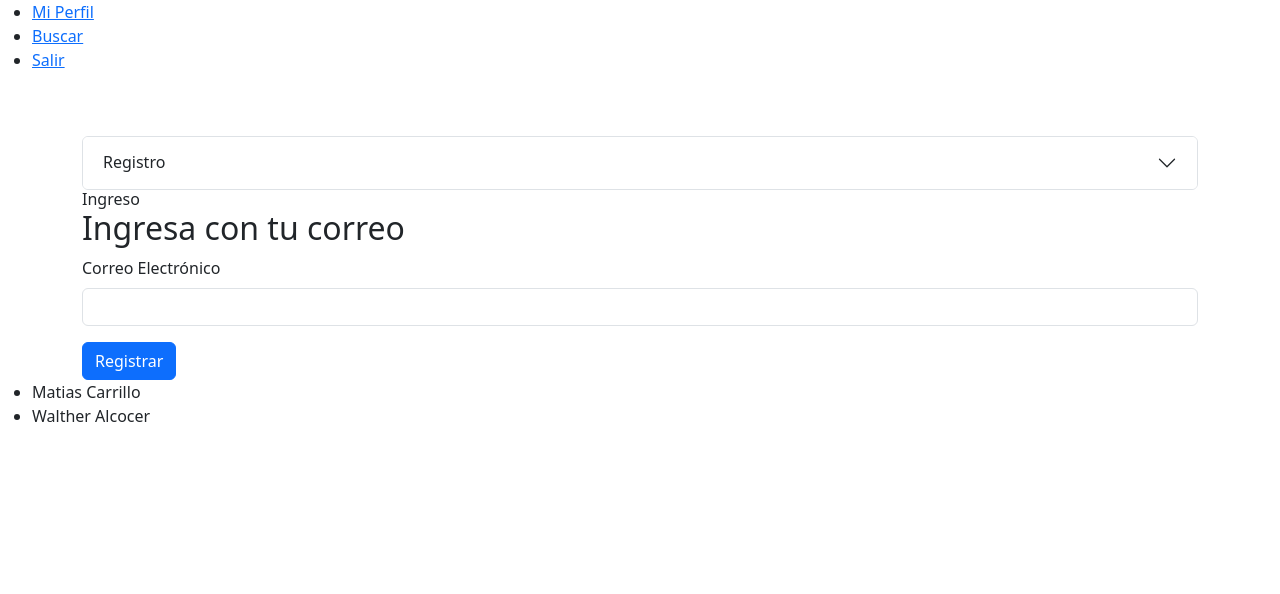
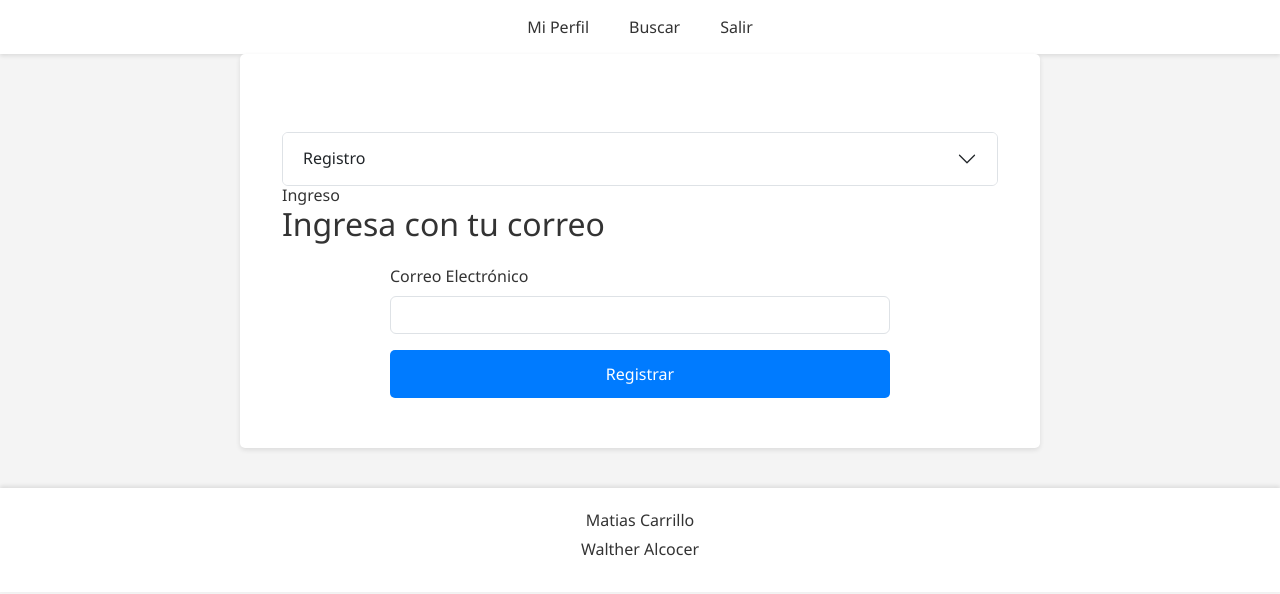
Before and after one commit to MC6115/Hackathon-Project, a plain HTML site: page apps/frontend/index.html in a window 1280 px wide. Both pictures are taken after a click on the button "Ingreso". Drawn offline with nearby package versions, Linux system fonts and the light colour scheme.

Commit message:
Cambios03

```diff
--- a/apps/frontend/auth.html
+++ b/apps/frontend/auth.html
@@ -1,15 +1,26 @@
 <!DOCTYPE html>
 <html lang="en">
+
 <head>
     <meta charset="UTF-8">
     <meta name="viewport" content="width=device-width, initial-scale=1.0">
     <title>Trade Skills</title>
 </head>
+
 <body>
     <!-- Usar Javascript para recuperar el ID del user que viene en los parámetros -->
     <!-- Luego hacer un fetch para obtener a todo el usuario y guardarlo en el State -->
-     <!-- Luego hacer un redirect hacia /index.html -->
+    <!-- Luego hacer un redirect hacia /index.html -->
+    <header>
+        <!-- Barra de Navegación siempre en la parte superior de la ventana.  -->
+        <!-- Debería tener 3 opciones: Mi Perfil (/home.html), Buscar (/market.html), Salir (/logout.html)  -->
+        <nav>
+            <ul>
+                <li><a href="logout.html" id="logoutButton">Salir</a></li>
+            </ul>
+        </nav>
+    </header>
+    <script src="app.js"></script>
+</body>
 
-     <script src="app.js"></script>
-</body>
 </html>
--- a/apps/frontend/style.css
+++ b/apps/frontend/style.css
@@ -0,0 +1,90 @@
+/* General Styles */
+body {
+    font-family: 'Segoe UI', Tahoma, Geneva, Verdana, sans-serif;
+    background-color: #f4f4f4;
+    color: #333;
+    margin: 0;
+    padding: 0;
+}
+
+/* Header Styles */
+header nav ul {
+    list-style: none;
+    display: flex;
+    justify-content: center;
+    padding: 15px;
+    background-color: #ffffff;
+    box-shadow: 0 2px 4px rgba(0, 0, 0, 0.1);
+    margin: 0;
+}
+
+header nav ul li a {
+    color: #333;
+    text-decoration: none;
+    padding: 10px 20px;
+    font-weight: 500;
+    transition: color 0.3s ease;
+}
+
+header nav ul li a:hover {
+    color: #007bff;
+}
+
+/* Main Content */
+main {
+    padding: 30px;
+    max-width: 800px;
+    margin: 0 auto;
+    background-color: #fff;
+    box-shadow: 0 2px 5px rgba(0, 0, 0, 0.1);
+    border-radius: 5px;
+}
+
+/* Form Styles */
+form {
+    max-width: 500px;
+    margin: 20px auto;
+}
+
+form .btn {
+    width: 100%;
+    background-color: #007bff;
+    color: #fff;
+    border: none;
+    padding: 12px;
+    cursor: pointer;
+    border-radius: 5px;
+    transition: background-color 0.3s ease;
+}
+
+form .btn:hover {
+    background-color: #0056b3;
+}
+
+/* User List */
+.list-group-item {
+    padding: 15px;
+    border: 1px solid #ddd;
+    border-radius: 5px;
+    margin-bottom: 10px;
+    background-color: #f9f9f9;
+}
+
+/* Footer Styles */
+footer {
+    text-align: center;
+    padding: 15px;
+    background-color: #ffffff;
+    color: #333;
+    margin-top: 40px;
+    box-shadow: 0 -2px 4px rgba(0, 0, 0, 0.1);
+}
+
+footer ul {
+    list-style: none;
+    padding: 0;
+}
+
+footer ul li {
+    margin: 5px 0;
+}
```
Also changed, not shown: apps/frontend/logout.html (+2 -0 lines).
